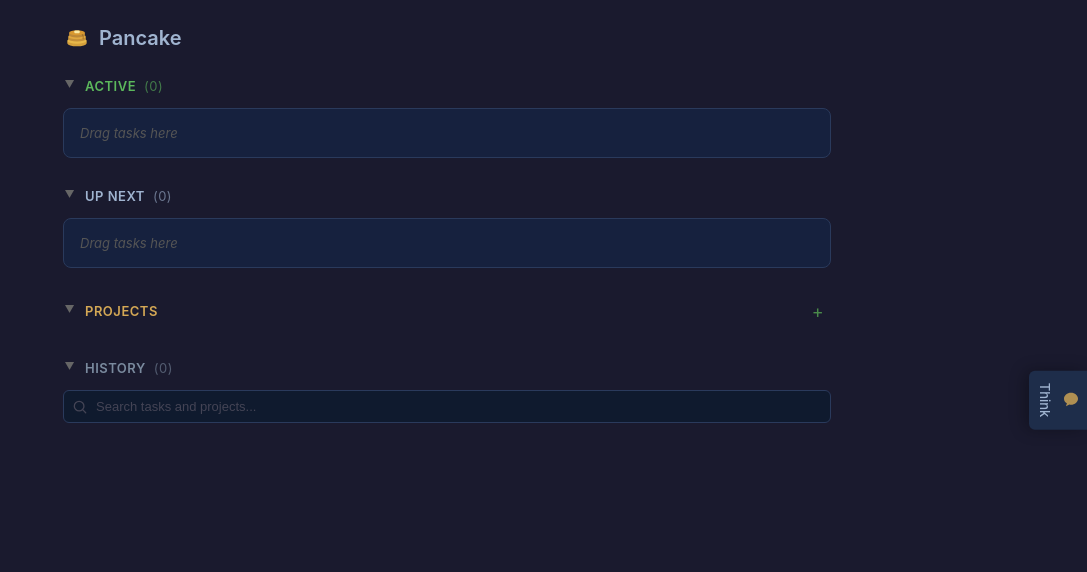
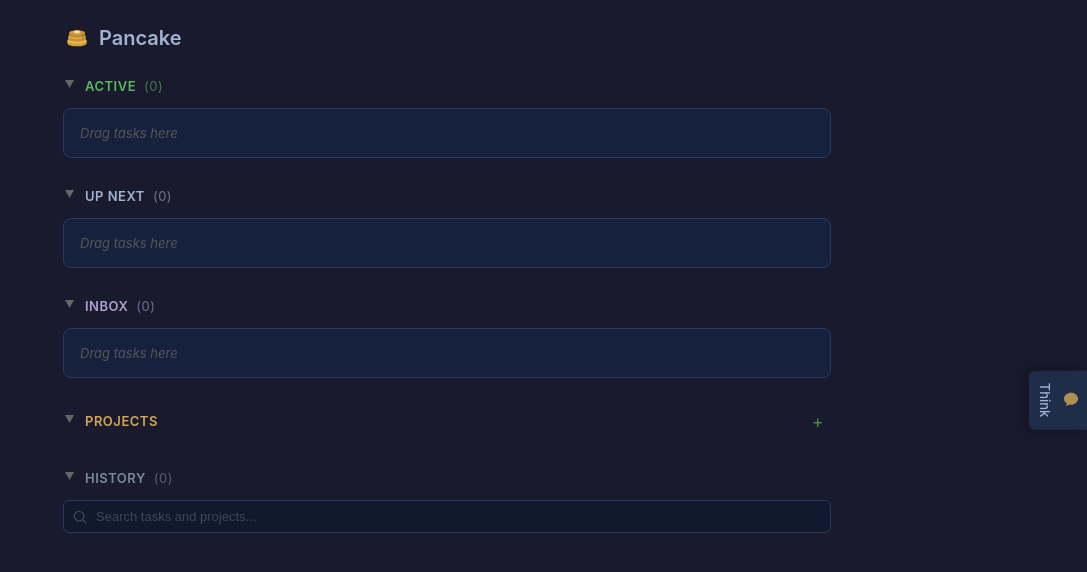
Before and after one commit to vishnya/pancake, a Python web app: template web/templates/index.html in a window 1280 px wide. Shown: the top 572 px of the page, without its empty margins (193-1280 px from the left). Run offline with Jinja, Linux system fonts and the light colour scheme; the template is opened without the code that fills it, so the values that code supplies are empty.

Commit message:
add inbox section: unsorted tasks land here, think routes projectless tasks to inbox

```diff
--- a/web/static/app.js
+++ b/web/static/app.js
@@ -1,4 +1,4 @@
-let state = { active: [], up_next: [], projects: [], done: [], notes: [] };
+let state = { active: [], up_next: [], inbox: [], projects: [], done: [], notes: [] };
 
 // Service worker registration
 if ("serviceWorker" in navigator) {
@@ -105,13 +105,16 @@ function render() {
   document.querySelectorAll(".drag-over").forEach(el => el.classList.remove("drag-over"));
   renderTasks("active-list", state.active, "active");
   renderTasks("next-list", state.up_next, "up_next");
+  renderTasks("inbox-list", state.inbox || [], "inbox");
   renderDone();
   renderProjects();
   document.querySelector(".active-header .section-count").textContent = `(${state.active.length})`;
   document.querySelector(".next-header .section-count").textContent = `(${state.up_next.length})`;
+  document.querySelector(".inbox-header .section-count").textContent = `(${(state.inbox || []).length})`;
   document.querySelector(".done-header .section-count").textContent = `(${state.done.length})`;
   syncTaskSectionLevel("active-section", "active-list", "active");
   syncTaskSectionLevel("next-section", "next-list", "up_next");
+  syncTaskSectionLevel("inbox-section", "inbox-list", "inbox");
 
   // Auto-collapse empty sections on mobile
   if (window.matchMedia("(max-width: 600px)").matches) {
@@ -122,6 +125,10 @@ function render() {
     if (state.up_next.length === 0) {
       document.getElementById("next-section").classList.add("collapsed");
       sectionExpandLevels.up_next = 0;
+    }
+    if ((state.inbox || []).length === 0) {
+      document.getElementById("inbox-section").classList.add("collapsed");
+      sectionExpandLevels.inbox = 0;
     }
   }
 }
@@ -642,7 +649,7 @@ function renderTasks(containerId, tasks, section) {
 
 let doneSearchQuery = "";
 let projectsExpandLevel = 1; // 0=section hidden, 1=cards collapsed, 2=cards expanded
-let sectionExpandLevels = { active: 1, up_next: 1 }; // 0=hidden, 1=tasks collapsed, 2=tasks expanded
+let sectionExpandLevels = { active: 1, up_next: 1, inbox: 1 }; // 0=hidden, 1=tasks collapsed, 2=tasks expanded
 
 function renderDone() {
   const el = document.getElementById("done-list");
@@ -1239,6 +1246,7 @@ document.addEventListener("DOMContentLoaded", () => {
   }
   setupTaskSectionCycle("active-header-toggle", "active-section", "active-list", "active");
   setupTaskSectionCycle("next-header-toggle", "next-section", "next-list", "up_next");
+  setupTaskSectionCycle("inbox-header-toggle", "inbox-section", "inbox-list", "inbox");
 
   // Projects header: 3-state cycle (collapsed → cards collapsed → cards expanded → collapsed)
   document.getElementById("projects-header-toggle").addEventListener("click", (e) => {
--- a/web/static/style.css
+++ b/web/static/style.css
@@ -46,6 +46,7 @@ h1 {
 
 .section-header.active-header { color: #5cb85c; }
 .section-header.next-header { color: #a0b4d0; }
+.section-header.inbox-header { color: #b0a0d0; }
 .section-header.done-header { color: #7a8a9e; }
 .section-header.projects-header { color: #d4a855; }
 
--- a/web/templates/index.html
+++ b/web/templates/index.html
@@ -9,7 +9,7 @@
   <link rel="icon" type="image/svg+xml" href="static/favicon.svg">
   <link rel="apple-touch-icon" href="apple-touch-icon.png">
   <link rel="manifest" href="manifest.json">
-  <link rel="stylesheet" href="static/style.css?v=20260316s">
+  <link rel="stylesheet" href="static/style.css?v=20260317a">
 </head>
 <body>
   <div class="container">
@@ -32,6 +32,16 @@
       </div>
       <div class="section-body">
         <div class="task-list" id="next-list" data-section="up_next"></div>
+      </div>
+    </div>
+
+    <div class="section" id="inbox-section">
+      <div class="section-header inbox-header" id="inbox-header-toggle">
+        <span class="section-arrow">&#9654;</span>
+        Inbox <span class="section-count">(0)</span>
+      </div>
+      <div class="section-body">
+        <div class="task-list" id="inbox-list" data-section="inbox"></div>
       </div>
     </div>
 
@@ -116,6 +126,6 @@
     </svg>
   </button>
 
-  <script src="static/app.js?v=20260316s"></script>
+  <script src="static/app.js?v=20260317a"></script>
 </body>
 </html>
```
Also changed, not shown: data/undo_stack.json (+1 -1 lines), pancake/priorities.py (+18 -3 lines), pancake/tools.py (+12 -8 lines), web/server.py (+15 -1 lines).
